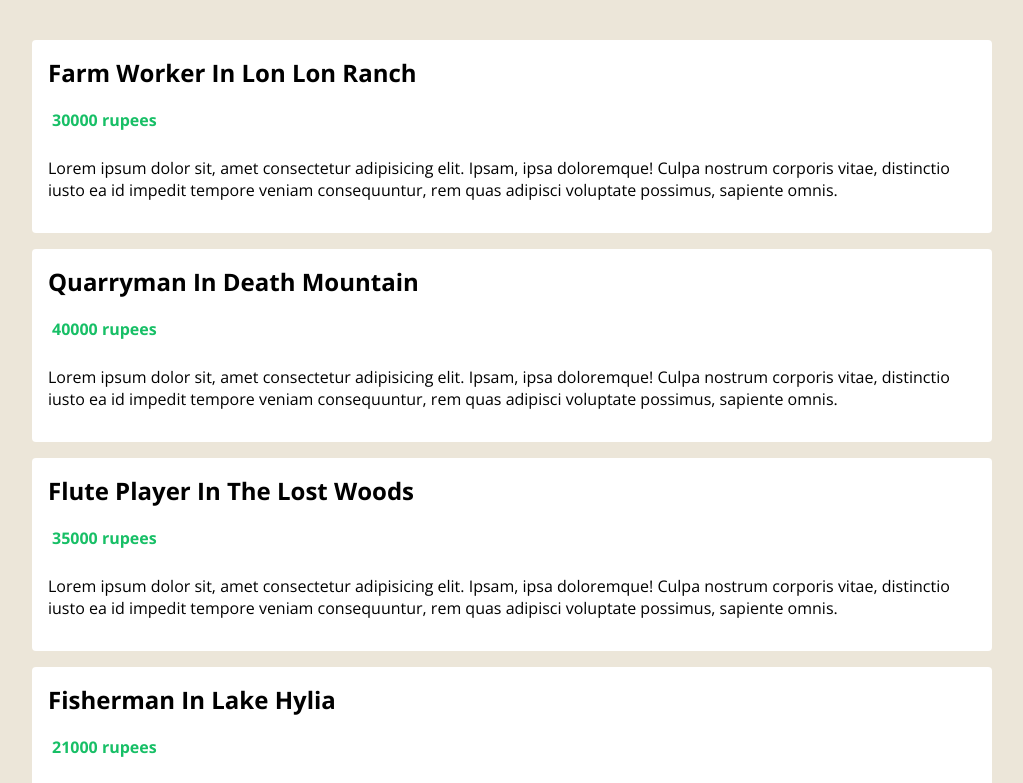
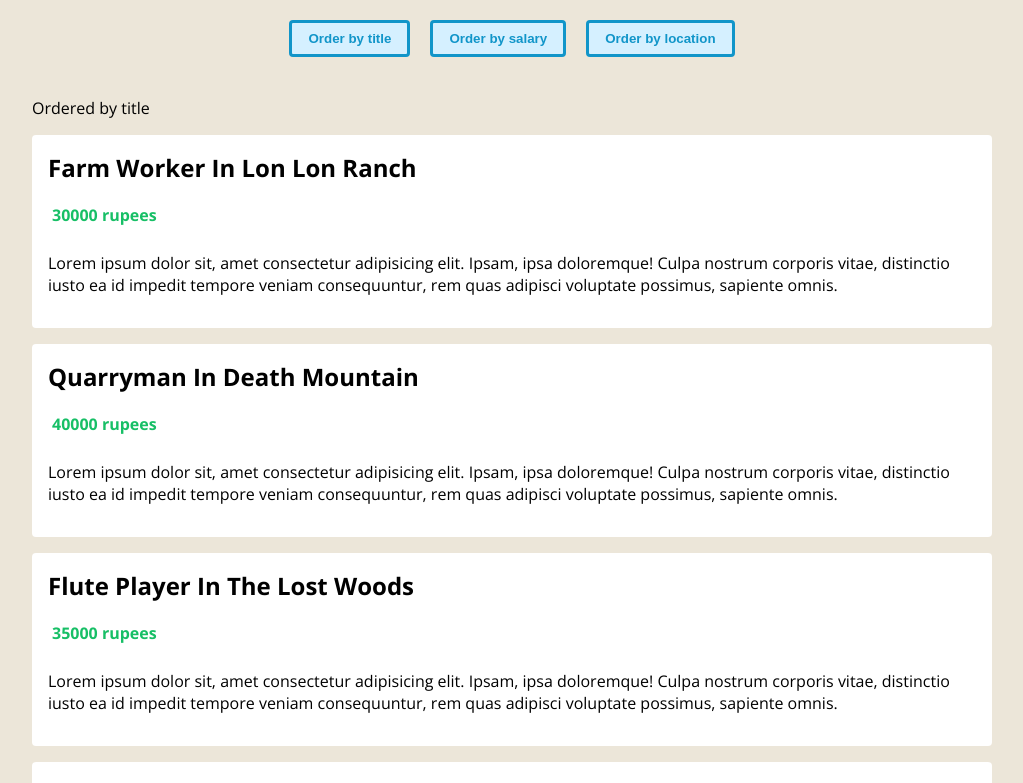
Before and after one commit to abhinandkaippalli/vue-typescript, a Vue app: page / in a window 1280 px wide. Shown: the top 783 px of the page, without its empty margins (128-1151 px from the left). Built offline with nearby package versions, Linux system fonts and the light colour scheme.

Commit message:
functions

```diff
--- a/src/App.vue
+++ b/src/App.vue
@@ -1,6 +1,13 @@
 <template>
   <div class="app">
-    <JobList :jobs="jobs" />
+    <header>
+      <div class="order">
+        <button @click="handleClick('title')">Order by title</button>
+        <button @click="handleClick('salary')">Order by salary</button>
+        <button @click="handleClick('location')">Order by location</button>
+      </div>
+    </header>
+    <JobList :jobs="jobs" :order="order" />
   </div>
 </template>
 
@@ -8,6 +15,7 @@
 import { defineComponent, ref } from 'vue';
 import JobList from './components/JobList.vue'
 import Job from './types/job';
+import OrderTerm from './types/OrderTerm';
 
 export default defineComponent({
   name: 'App',
@@ -42,12 +50,36 @@
       { title: 'prison guard', location: 'gerudo valley', salary: 32000, id: '5' }
     ])
 
-  return { jobs }
+    const order = ref<OrderTerm>('title')
+
+    const handleClick = (term: OrderTerm) => {
+      order.value = term
+      return order
+    }
+
+    return { jobs, handleClick, order }
 
   }
 });
 </script>
 
 <style>
+header {
+  text-align: center;
+}
 
+header .order {
+  margin-top: 20px;
+}
+
+button {
+  margin: 0 10px;
+  color: #1195c9;
+  border: 3px solid #1195c9;
+  background: #d5f0ff;
+  padding: 8px 16px;
+  border-radius: 4px;
+  cursor: pointer;
+  font-weight: bold;
+}
 </style>
--- a/src/components/JobList.vue
+++ b/src/components/JobList.vue
@@ -1,6 +1,7 @@
 <template>
   <div>
     <div class="job-list">
+      <p>Ordered by {{ order }}</p>
       <ul>
         <li v-for="job in jobs" :key="job.id">
           <h2>{{ job.title }} in {{ job.location }}</h2>
@@ -24,6 +25,7 @@
 <script lang="ts">
 import { defineComponent, PropType } from "vue";
 import Job from "@/types/job";
+import OrderTerm from "@/types/OrderTerm";
 
 export default defineComponent({
   props: {
@@ -31,6 +33,10 @@
       required: true,
       type: Array as PropType<Job[]>,
     },
+    order: {
+      required: true,
+      type: String as PropType<OrderTerm>
+    }
   },
 });
 </script>
--- /dev/null
+++ b/src/types/OrderTerm.ts
@@ -0,0 +1,3 @@
+type OrderTerm = 'location' | 'title' | 'salary'
+
+export default OrderTerm
```
Lines whose indentation alone changed are shown as unchanged.
